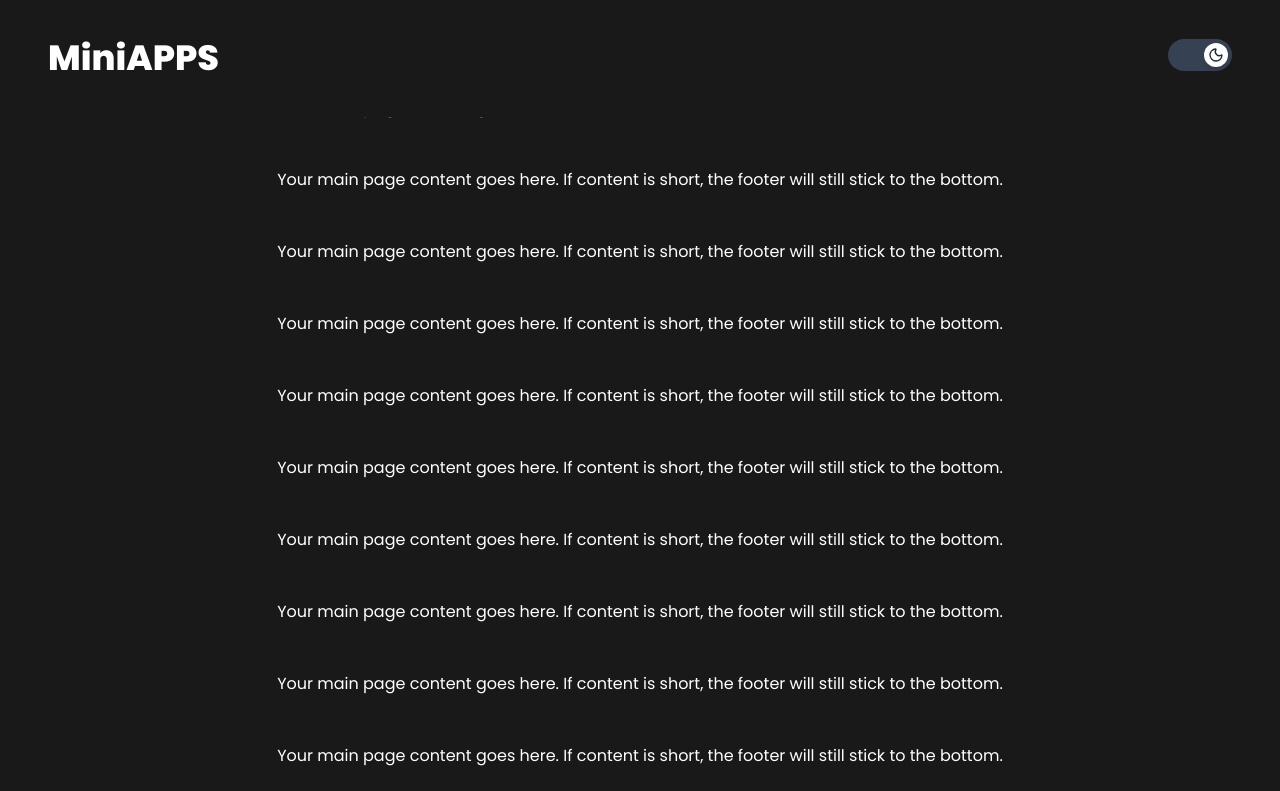
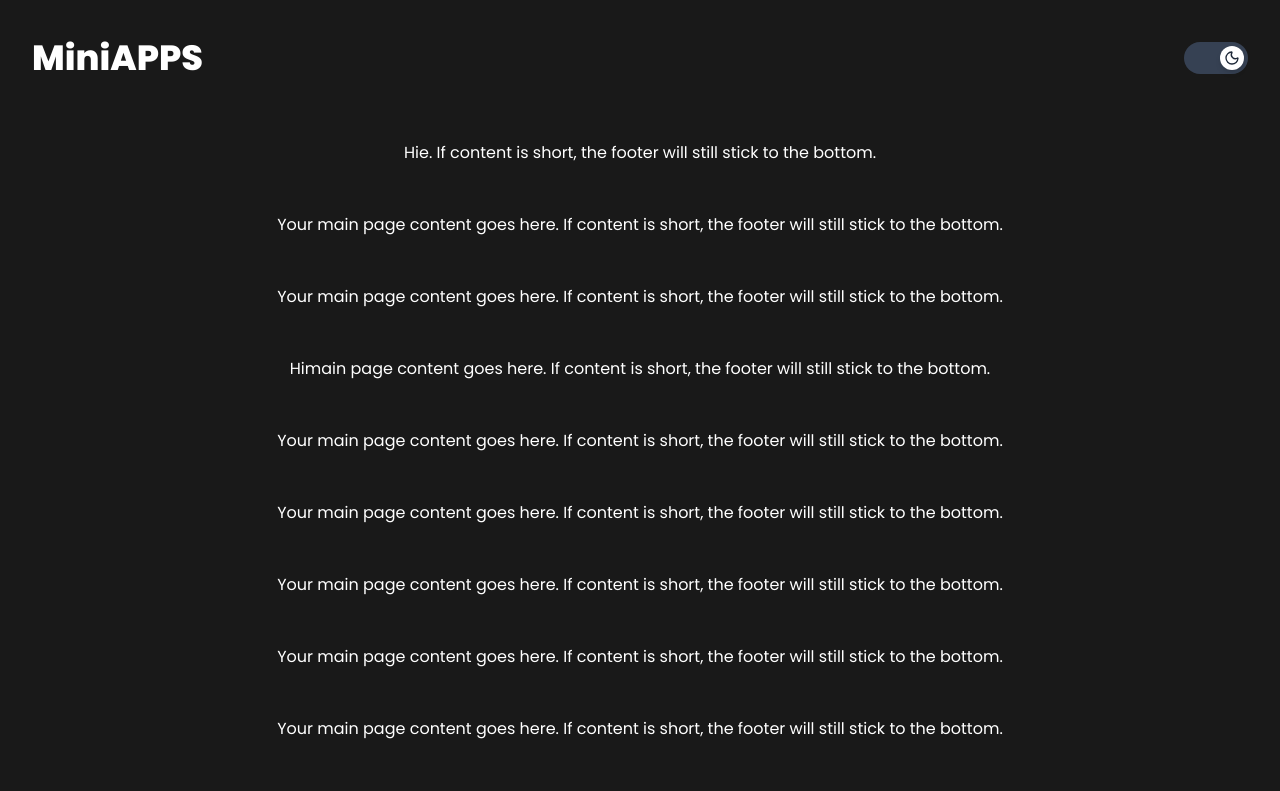
Before and after one commit to AjayGhimire1998/camcominiapps, a React (Vite) app: page / in a window 1280 px wide. Shown: the top 791 px of the page. Built offline with nearby package versions, Linux system fonts and the light colour scheme.

Commit message:
fixed styles

```diff
--- a/src/layouts/Header.jsx
+++ b/src/layouts/Header.jsx
@@ -4,12 +4,13 @@ import { DarkModeContext } from "../contexts/DarkModeContext";
 
 const Header = () => {
   return (
-    <header className="top-0 pl-12 pr-12 pt-8 pb-8 max-w-7xl fixed w-full  bg-white dark:bg-[#191919] dark:text-white flex justify-between items-center align-middle z-50 ">
-      <div>
-        <h2 className="font-extrabold text-[35px]">MiniAPPS</h2>
-      </div>
-      <div>
+    <header className="top-0 sticky w-full bg-white dark:bg-[#191919] dark:text-white z-50 flex justify-center">
+      <div className="w-7xl flex justify-between items-center align-middle p-8">
         <div>
+          <h2 className="font-extrabold text-[35px]">MiniAPPS</h2>
+        </div>
+
+        <div className="flex justify-center">
           <DarkModeToggle />
         </div>
       </div>
--- a/src/pages/Home/Home.jsx
+++ b/src/pages/Home/Home.jsx
@@ -2,11 +2,10 @@ import React from "react";
 
 const Home = () => {
   return (
-    <div>
+    <div className="">
       <main className="flex-1 p-6">
         <p>
-          Your main page content goes here. If content is short, the footer will
-          still stick to the bottom.
+          Hie. If content is short, the footer will still stick to the bottom.
         </p>
       </main>
       <main className="flex-1 p-6">
@@ -23,7 +22,7 @@ const Home = () => {
       </main>
       <main className="flex-1 p-6">
         <p>
-          Your main page content goes here. If content is short, the footer will
+          Himain page content goes here. If content is short, the footer will
           still stick to the bottom.
         </p>
       </main>
```
